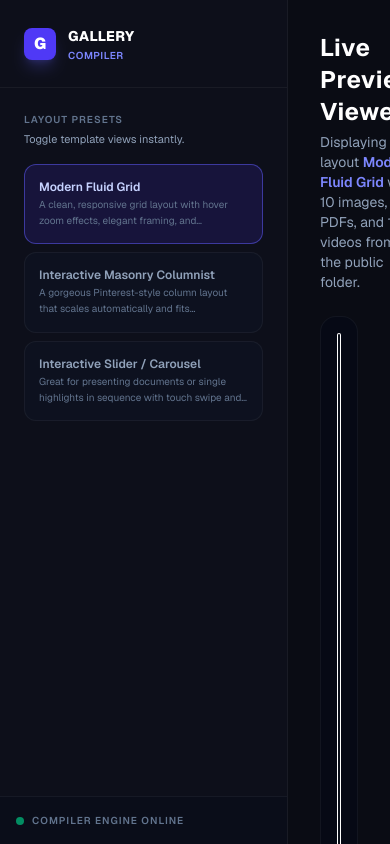
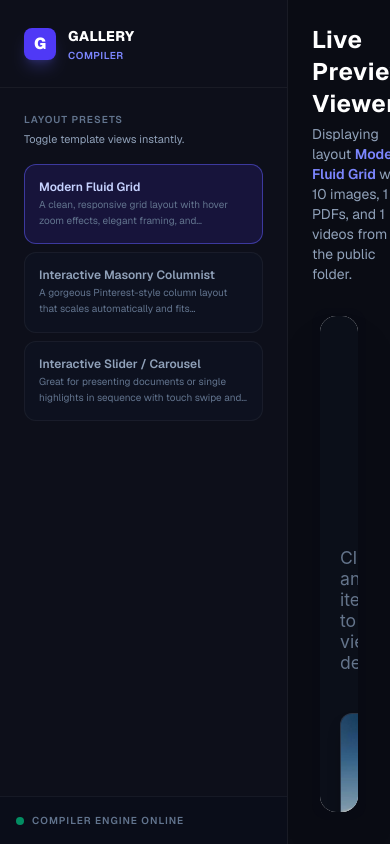
Before and after one commit to nikhil-reds/Dynamic-interactive-gallery, a Next.js app: page / in a window 390 px wide. Built offline with nearby package versions, Linux system fonts and the light colour scheme.

Commit message:
refactor: convert preview pane to full-height flex layout for better responsiveness

```diff
--- a/app/page.tsx
+++ b/app/page.tsx
@@ -21,10 +21,8 @@ export default function Page() {
       />
 
       {/* Main Content Area */}
-      <main className="flex-1 overflow-y-auto bg-[#0a0c14] p-8 md:p-12">
-        <div className="max-w-6xl mx-auto h-full">
-          <PreviewPane template={currentTemplate} />
-        </div>
+      <main className="flex-1 flex flex-col bg-[#0a0c14] overflow-hidden">
+        <PreviewPane template={currentTemplate} />
       </main>
     </div>
   );
--- a/components/PreviewPane.tsx
+++ b/components/PreviewPane.tsx
@@ -147,8 +147,8 @@ export default function PreviewPane({ template }: PreviewPaneProps) {
   };
 
   return (
-    <div className="space-y-6 animate-fade-in">
-      <div className="flex items-center justify-between">
+    <div className="h-screen flex flex-col p-6 md:p-8 space-y-6 overflow-hidden animate-fade-in">
+      <div className="flex items-center justify-between shrink-0">
         <div>
           <h2 className="text-2xl font-bold text-white tracking-wide">Live Preview Viewer</h2>
           <p className="text-slate-400 text-sm mt-1">
@@ -168,7 +168,7 @@ export default function PreviewPane({ template }: PreviewPaneProps) {
           <button
             disabled={isExporting}
             onClick={handleExportZip}
-            className={`p-2 bg-slate-900 border border-white/5 hover:border-indigo-500/30 text-slate-300 hover:text-white rounded-xl transition-all cursor-pointer flex items-center justify-center disabled:opacity-50`}
+            className="p-2 bg-slate-900 border border-white/5 hover:border-indigo-500/30 text-slate-300 hover:text-white rounded-xl transition-all cursor-pointer flex items-center justify-center disabled:opacity-50"
             title="Export ZIP Package"
           >
             {isExporting ? (
@@ -215,8 +215,8 @@ export default function PreviewPane({ template }: PreviewPaneProps) {
       </div>
 
       {viewCode ? (
-        <div className="glass-panel rounded-2xl border border-white/5 overflow-hidden flex flex-col">
-          <div className="bg-slate-950/60 p-3 border-b border-white/5 flex items-center justify-between">
+        <div className="flex-1 min-h-0 rounded-2xl overflow-hidden flex flex-col bg-slate-950/40 border border-white/5">
+          <div className="bg-slate-950/60 p-3 border-b border-white/5 flex items-center justify-between shrink-0">
             <span className="text-xs text-slate-400 font-mono">Compiled Code View</span>
             <button
               onClick={() => {
@@ -228,19 +228,19 @@ export default function PreviewPane({ template }: PreviewPaneProps) {
               Copy Code
             </button>
           </div>
-          <pre className="p-6 bg-slate-950/40 text-indigo-200 font-mono text-xs overflow-x-auto max-h-[500px]">
+          <pre className="flex-1 overflow-auto p-6 bg-slate-950/20 text-indigo-200 font-mono text-xs">
             {generatedHtml}
           </pre>
         </div>
       ) : (
-        <div className="flex justify-center w-full bg-slate-950/40 rounded-2xl border border-white/5 p-4 min-h-[550px] transition-all">
+        <div className="flex-1 min-h-0 w-full flex justify-center p-2 bg-slate-950/10 rounded-2xl">
           <div
-            className={`transition-all duration-300 rounded-xl overflow-hidden border border-white/10 shadow-2xl bg-white ${
+            className={`transition-all duration-300 rounded-2xl overflow-hidden shadow-2xl bg-white h-full ${
               viewportWidth === "desktop"
-                ? "w-full h-[550px]"
+                ? "w-full"
                 : viewportWidth === "tablet"
-                ? "w-[768px] h-[550px]"
-                : "w-[375px] h-[550px]"
+                ? "w-[768px]"
+                : "w-[375px]"
             }`}
           >
             <iframe
```
